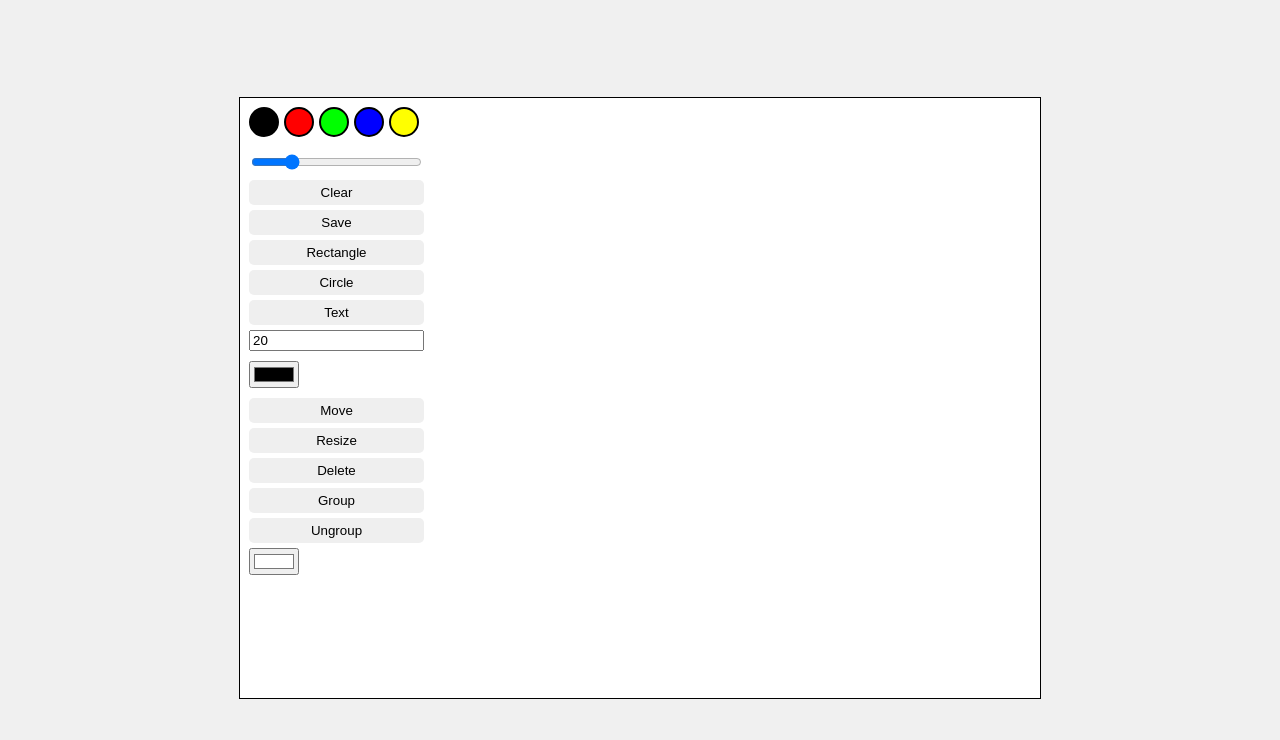
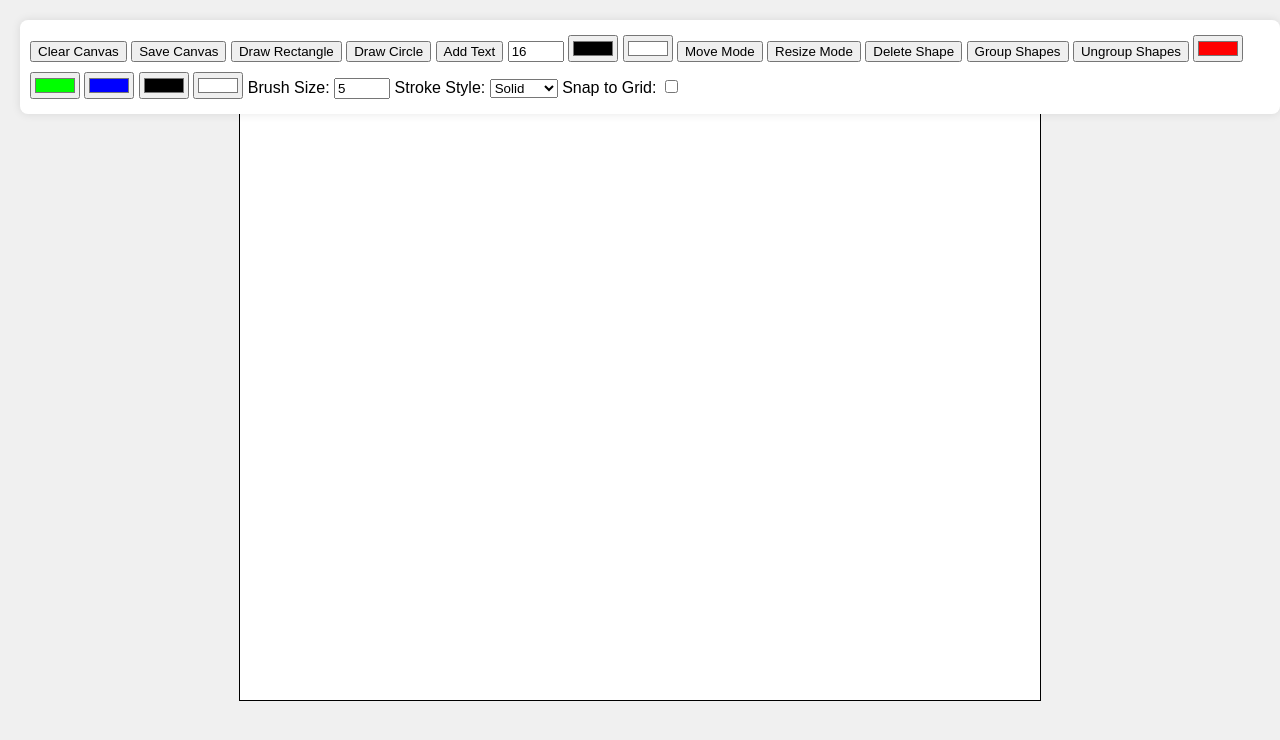
Before and after one commit to pragunsrv/Virtual-Interactive-WhiteBoard, a plain HTML site: page index.html in a window 1280 px wide. Drawn offline with Linux system fonts and the light colour scheme.

Commit message:
Included advanced features such as customizable stroke styles, shape snapping, and a more refined UI.

```diff
--- a/index.html
+++ b/index.html
@@ -3,37 +3,42 @@
 <head>
     <meta charset="UTF-8">
     <meta name="viewport" content="width=device-width, initial-scale=1.0">
-    <title>Virtual Whiteboard - Version 9</title>
+    <title>Virtual Whiteboard - Version 10</title>
     <link rel="stylesheet" href="styles.css">
 </head>
 <body>
-    <div class="container">
-        <div class="controls">
-            <div class="color-palette">
-                <button class="color-btn" style="background-color: #000000;" data-color="#000000"></button>
-                <button class="color-btn" style="background-color: #FF0000;" data-color="#FF0000"></button>
-                <button class="color-btn" style="background-color: #00FF00;" data-color="#00FF00"></button>
-                <button class="color-btn" style="background-color: #0000FF;" data-color="#0000FF"></button>
-                <button class="color-btn" style="background-color: #FFFF00;" data-color="#FFFF00"></button>
-            </div>
-            <input type="range" id="brushSize" min="1" max="20" value="5">
-            <button id="clearCanvas">Clear</button>
-            <button id="saveCanvas">Save</button>
-            <button id="drawRectangle">Rectangle</button>
-            <button id="drawCircle">Circle</button>
-            <button id="addText">Text</button>
-            <input type="text" id="textInput" placeholder="Enter text" style="display: none;">
-            <input type="number" id="fontSize" min="8" max="100" value="20">
-            <input type="color" id="textColor" value="#000000">
-            <button id="moveMode">Move</button>
-            <button id="resizeMode">Resize</button>
-            <button id="deleteShape">Delete</button>
-            <button id="groupShapes">Group</button>
-            <button id="ungroupShapes">Ungroup</button>
-            <input type="color" id="backgroundColor" value="#ffffff">
-        </div>
-        <canvas id="whiteboard"></canvas>
+    <div class="toolbar">
+        <button id="clearCanvas">Clear Canvas</button>
+        <button id="saveCanvas">Save Canvas</button>
+        <button id="drawRectangle">Draw Rectangle</button>
+        <button id="drawCircle">Draw Circle</button>
+        <button id="addText">Add Text</button>
+        <input type="text" id="textInput" placeholder="Enter text" style="display: none;">
+        <input type="number" id="fontSize" value="16" min="8" max="72">
+        <input type="color" id="textColor" value="#000000">
+        <input type="color" id="backgroundColor" value="#ffffff">
+        <button id="moveMode">Move Mode</button>
+        <button id="resizeMode">Resize Mode</button>
+        <button id="deleteShape">Delete Shape</button>
+        <button id="groupShapes">Group Shapes</button>
+        <button id="ungroupShapes">Ungroup Shapes</button>
+        <input type="color" class="color-btn" data-color="#ff0000" value="#ff0000">
+        <input type="color" class="color-btn" data-color="#00ff00" value="#00ff00">
+        <input type="color" class="color-btn" data-color="#0000ff" value="#0000ff">
+        <input type="color" class="color-btn" data-color="#000000" value="#000000">
+        <input type="color" class="color-btn" data-color="#ffffff" value="#ffffff">
+        <label for="brushSize">Brush Size:</label>
+        <input type="number" id="brushSize" value="5" min="1" max="20">
+        <label for="strokeStyle">Stroke Style:</label>
+        <select id="strokeStyle">
+            <option value="solid">Solid</option>
+            <option value="dashed">Dashed</option>
+            <option value="dotted">Dotted</option>
+        </select>
+        <label for="snapToGrid">Snap to Grid:</label>
+        <input type="checkbox" id="snapToGrid">
     </div>
+    <canvas id="whiteboard"></canvas>
     <script src="script.js"></script>
 </body>
 </html>
--- a/script.js
+++ b/script.js
@@ -9,13 +9,15 @@ const textButton = document.getElementById('addText');
 const textInput = document.getElementById('textInput');
 const fontSizeInput = document.getElementById('fontSize');
 const textColorInput = document.getElementById('textColor');
+const backgroundColorInput = document.getElementById('backgroundColor');
 const moveButton = document.getElementById('moveMode');
 const resizeButton = document.getElementById('resizeMode');
 const deleteButton = document.getElementById('deleteShape');
 const groupButton = document.getElementById('groupShapes');
 const ungroupButton = document.getElementById('ungroupShapes');
 const colorBtns = document.querySelectorAll('.color-btn');
-const backgroundColorInput = document.getElementById('backgroundColor');
+const strokeStyleSelect = document.getElementById('strokeStyle');
+const snapToGridCheckbox = document.getElementById('snapToGrid');
 
 canvas.width = 800;
 canvas.height = 600;
@@ -31,8 +33,9 @@ let mode = 'draw'; // 'draw', 'move', 'resize', 'delete'
 let selectedShapes = [];
 let isGrouping = false;
 let groupId = 0;
+let snapToGrid = false;
+const gridSize = 20;
 
-// Update drawing properties based on user input
 colorBtns.forEach(btn => {
     btn.addEventListener('click', (e) => {
         currentColor = e.target.getAttribute('data-color');
@@ -54,6 +57,24 @@ textColorInput.addEventListener('input', (e) => {
 
 backgroundColorInput.addEventListener('input', (e) => {
     canvas.style.backgroundColor = e.target.value;
+});
+
+strokeStyleSelect.addEventListener('change', (e) => {
+    switch (e.target.value) {
+        case 'dashed':
+            ctx.setLineDash([5, 5]);
+            break;
+        case 'dotted':
+            ctx.setLineDash([1, 5]);
+            break;
+        default:
+            ctx.setLineDash([]);
+            break;
+    }
+});
+
+snapToGridCheckbox.addEventListener('change', (e) => {
+    snapToGrid = e.target.checked;
 });
 
 clearButton.addEventListener('click', () => {
@@ -145,21 +166,21 @@ canvas.addEventListener('mouseup', () => {
     isDrawing = false;
     if (mode === 'draw') {
         if (drawShape === 'rectangle') {
-            const newShape = { type: 'rectangle', x: lastX, y: lastY, width: canvas.mouseX - lastX, height: canvas.mouseY - lastY, color: currentColor, groupId };
+            const newShape = { type: 'rectangle', x: snapToGrid ? snapToGridPosition(lastX) : lastX, y: snapToGrid ? snapToGridPosition(lastY) : lastY, width: snapToGrid ? snapToGridSize(canvas.mouseX - lastX) : canvas.mouseX - lastX, height: snapToGrid ? snapToGridSize(canvas.mouseY - lastY) : canvas.mouseY - lastY, color: currentColor, groupId };
             shapes.push(newShape);
-            drawRectangle(lastX, lastY, canvas.mouseX - lastX, canvas.mouseY - lastY);
+            drawRectangle(newShape.x, newShape.y, newShape.width, newShape.height);
         } else if (drawShape === 'circle') {
             const radius = Math.sqrt(Math.pow(canvas.mouseX - lastX, 2) + Math.pow(canvas.mouseY - lastY, 2));
-            const newShape = { type: 'circle', x: lastX, y: lastY, radius: radius, color: currentColor, groupId };
+            const newShape = { type: 'circle', x: snapToGrid ? snapToGridPosition(lastX) : lastX, y: snapToGrid ? snapToGridPosition(lastY) : lastY, radius: snapToGrid ? snapToGridSize(radius) : radius, color: currentColor, groupId };
             shapes.push(newShape);
-            drawCircle(lastX, lastY, radius);
+            drawCircle(newShape.x, newShape.y, newShape.radius);
         } else if (drawShape === 'text') {
             const text = textInput.value;
             if (text) {
                 ctx.font = `${fontSizeInput.value}px Arial`;
                 ctx.fillStyle = textColorInput.value;
-                ctx.fillText(text, lastX, lastY);
-                const newShape = { type: 'text', x: lastX, y: lastY, text, fontSize: fontSizeInput.value, color: textColorInput.value, groupId };
+                ctx.fillText(text, snapToGrid ? snapToGridPosition(lastX) : lastX, snapToGrid ? snapToGridPosition(lastY) : lastY);
+                const newShape = { type: 'text', x: snapToGrid ? snapToGridPosition(lastX) : lastX, y: snapToGrid ? snapToGridPosition(lastY) : lastY, text, fontSize: fontSizeInput.value, color: textColorInput.value, groupId };
                 shapes.push(newShape);
             }
             textInput.style.display = 'none';
@@ -233,3 +254,11 @@ function redrawShapes() {
         }
     });
 }
+
+function snapToGridPosition(value) {
+    return Math.round(value / gridSize) * gridSize;
+}
+
+function snapToGridSize(value) {
+    return Math.round(value / gridSize) * gridSize;
+}
--- a/styles.css
+++ b/styles.css
@@ -1,4 +1,5 @@
 body {
+    font-family: Arial, sans-serif;
     margin: 0;
     padding: 0;
     display: flex;
@@ -8,53 +9,21 @@ body {
     background-color: #f0f0f0;
 }
 
-.container {
-    position: relative;
+.toolbar {
+    position: fixed;
+    top: 20px;
+    left: 20px;
+    background: #ffffff;
+    padding: 10px;
+    border-radius: 8px;
+    box-shadow: 0 0 10px rgba(0, 0, 0, 0.1);
 }
 
-canvas {
-    border: 1px solid #000;
-    background-color: #fff;
+button, input[type="color"], input[type="number"], select {
+    margin: 5px 0;
 }
 
-.controls {
-    position: absolute;
-    top: 10px;
-    left: 10px;
-    display: flex;
-    flex-direction: column;
+#whiteboard {
+    border: 1px solid #000000;
+    background-color: #ffffff;
 }
-
-input[type="range"], input[type="number"], input[type="color"] {
-    margin-bottom: 10px;
-}
-
-button {
-    margin-bottom: 5px;
-    padding: 5px 10px;
-    border: none;
-    border-radius: 5px;
-    cursor: pointer;
-}
-
-button:hover {
-    background-color: #ddd;
-}
-
-.color-palette {
-    display: flex;
-    margin-bottom: 10px;
-}
-
-.color-btn {
-    width: 30px;
-    height: 30px;
-    border: 2px solid #000;
-    border-radius: 50%;
-    margin-right: 5px;
-    cursor: pointer;
-}
-
-.color-btn:hover {
-    border: 2px solid #000;
-}
```
